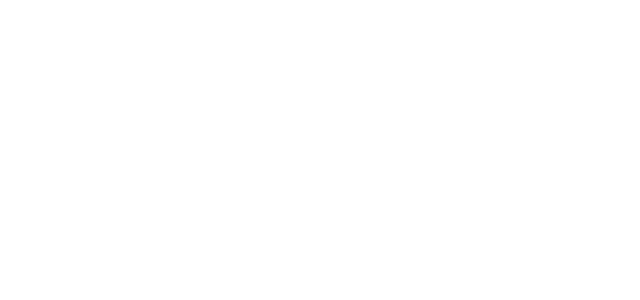
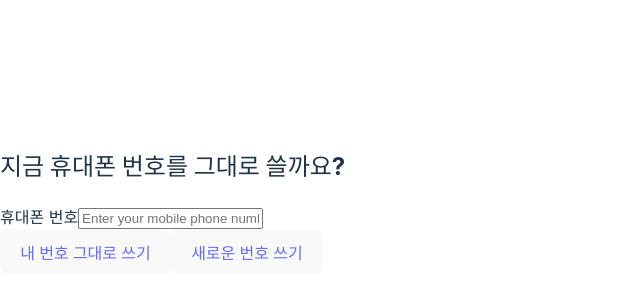
Before and after one commit to creative-coders-club/funnel, a React (Vite) app: page / in a window 1280 px wide. Before the commit this address had no page. Shown: the part 198-498 px from the top of the page, without its empty margins (0-640 px from the left). Built offline with nearby package versions, Linux system fonts and the light colour scheme; the HTML template or start-up script is replaced by a standard one.

Commit message:
1차 데이터 관리 및 요구사항 구현

```diff
--- a/src/App.tsx
+++ b/src/App.tsx
@@ -1,20 +1,33 @@
+import { useReducer } from 'react';
 import { BrowserRouter, Route, Routes } from 'react-router-dom';
 
 import { 가입방식 } from '@/components/가입방식.tsx';
 import { 가입완료 } from '@/components/가입완료.tsx';
 import { 주민번호 } from '@/components/주민번호.tsx';
 import { 집주소 } from '@/components/집주소.tsx';
+import { RegisterDataContext } from '@/contexts/registerContext.tsx';
+import { reducer } from '@/reducers/registerReducer.ts';
+
+const initialState = {
+  phone: '',
+  idNumber: '',
+  address: '',
+};
 
 function App() {
+  const [registerData, dispatch] = useReducer(reducer, initialState);
+
   return (
+    <RegisterDataContext.Provider value={{ registerData, dispatch }}>
       <BrowserRouter>
         <Routes>
-        <Route path="/가입방식" element={<가입방식 />} />
+          <Route path="/" element={<가입방식 />} />
           <Route path="/주민번호" element={<주민번호 />} />
           <Route path="/집주소" element={<집주소 />} />
           <Route path="/가입완료" element={<가입완료 />} />
         </Routes>
       </BrowserRouter>
+    </RegisterDataContext.Provider>
   );
 }
 
--- a/src/components/가입방식.tsx
+++ b/src/components/가입방식.tsx
@@ -1,15 +1,26 @@
 import { Link } from 'react-router-dom';
 
+import { useActions } from '@/hooks/useActions.tsx';
+
 export const 가입방식 = () => {
+  const { phoneNumberRef, onClick가입방식 } = useActions();
+
   return (
     <>
       <h2>지금 휴대폰 번호를 그대로 쓸까요?</h2>
       <div>
         <label htmlFor="phone">휴대폰 번호</label>
-        <input type="tel" id="phone" name="phone" placeholder="Enter your mobile phone number" required />
+        <input
+          ref={phoneNumberRef}
+          type="text"
+          id="phone"
+          name="phone"
+          placeholder="Enter your mobile phone number"
+          required
+        />
       </div>
       <div>
-        <button>
+        <button onClick={onClick가입방식}>
           <Link to={'/주민번호'}>내 번호 그대로 쓰기</Link>
         </button>
         <button>
--- a/src/components/가입완료.tsx
+++ b/src/components/가입완료.tsx
@@ -1,4 +1,13 @@
+import { useLayoutEffect } from 'react';
+
+import { useActions } from '@/hooks/useActions.tsx';
+
 export const 가입완료 = () => {
+  const { submitRegisterData } = useActions();
+
+  useLayoutEffect(() => {
+    submitRegisterData();
+  }, []);
   return (
     <>
       <div>
--- a/src/components/주민번호.tsx
+++ b/src/components/주민번호.tsx
@@ -1,15 +1,26 @@
 import { Link } from 'react-router-dom';
 
+import { useActions } from '@/hooks/useActions.tsx';
+
 export const 주민번호 = () => {
+  const { iDNumberRef, onClick주민번호 } = useActions();
+
   return (
     <>
       <h2>주민등록번호 뒷자리를 입력해주세요</h2>
       <div>
         <label htmlFor="id-number">주민등록번호</label>
-        <input type="number" id="id-number" name="id-number" placeholder="주민번호를 입력해주세요" required />
+        <input
+          ref={iDNumberRef}
+          type="text"
+          id="id-number"
+          name="id-number"
+          placeholder="주민번호를 입력해주세요"
+          required
+        />
       </div>
       <div>
-        <button>
+        <button onClick={onClick주민번호}>
           <Link to={'/집주소'}>다음</Link>
         </button>
       </div>
--- a/src/components/집주소.tsx
+++ b/src/components/집주소.tsx
@@ -1,15 +1,19 @@
 import { Link } from 'react-router-dom';
 
+import { useActions } from '@/hooks/useActions.tsx';
+
 export const 집주소 = () => {
+  const { addressRef, onClick집주소 } = useActions();
+
   return (
     <>
       <h2>집 주소를 입력해주세요</h2>
       <div>
         <label htmlFor="address">집주소</label>
-        <input type="text" id="address" name="address" placeholder="집주소를 입력해주세요" required />
+        <input ref={addressRef} type="text" id="address" name="address" placeholder="집주소를 입력해주세요" required />
       </div>
       <div>
-        <button>
+        <button onClick={onClick집주소}>
           <Link to={'/가입완료'}>입력한 주소로 유심받기</Link>
         </button>
       </div>
--- /dev/null
+++ b/src/contexts/registerContext.tsx
@@ -0,0 +1,19 @@
+import { createContext } from 'react';
+
+import { RegisterAction, RegisterData } from '@/types/register.ts';
+
+export const RegisterDataContext = createContext<RegisterDataContext>({
+  registerData: {
+    phone: '',
+    idNumber: '',
+    address: '',
+  },
+  dispatch: () => {
+    // do nothing
+  },
+});
+
+export type RegisterDataContext = {
+  registerData: RegisterData;
+  dispatch: React.Dispatch<RegisterAction>;
+};
--- /dev/null
+++ b/src/hooks/useActions.tsx
@@ -0,0 +1,49 @@
+import { useContext, useRef } from 'react';
+
+import { RegisterDataContext } from '@/contexts/registerContext.tsx';
+import { Action } from '@/types/register.ts';
+
+export const useActions = () => {
+  const { dispatch, registerData } = useContext(RegisterDataContext);
+  const phoneNumberRef = useRef<HTMLInputElement>(null);
+  const iDNumberRef = useRef<HTMLInputElement>(null);
+  const addressRef = useRef<HTMLInputElement>(null);
+
+  const onClick가입방식 = (event: React.MouseEvent<HTMLButtonElement>) => {
+    event.preventDefault();
+
+    dispatchIfDefined(phoneNumberRef, 'SET_PHONE');
+  };
+
+  const onClick주민번호 = (event: React.MouseEvent<HTMLButtonElement>) => {
+    event.preventDefault();
+
+    dispatchIfDefined(iDNumberRef, 'SET_ID_NUMBER');
+  };
+
+  const onClick집주소 = (event: React.MouseEvent<HTMLButtonElement>) => {
+    event.preventDefault();
+
+    dispatchIfDefined(addressRef, 'SET_ADDRESS');
+  };
+
+  const dispatchIfDefined = (ref: React.RefObject<HTMLInputElement>, type: Action) => {
+    if (ref.current) {
+      dispatch({ type, payload: ref.current.value });
+    }
+  };
+
+  const submitRegisterData = () => {
+    console.log(registerData);
+  };
+
+  return {
+    phoneNumberRef,
+    onClick가입방식,
+    iDNumberRef,
+    onClick주민번호,
+    addressRef,
+    onClick집주소,
+    submitRegisterData,
+  };
+};
--- /dev/null
+++ b/src/reducers/registerReducer.ts
@@ -0,0 +1,14 @@
+import { RegisterAction, RegisterData } from '@/types/register.ts';
+
+export const reducer = (state: RegisterData, action: RegisterAction): RegisterData => {
+  switch (action.type) {
+    case 'SET_PHONE':
+      return { ...state, phone: action.payload };
+    case 'SET_ID_NUMBER':
+      return { ...state, idNumber: action.payload };
+    case 'SET_ADDRESS':
+      return { ...state, address: action.payload };
+    default:
+      return state;
+  }
+};
--- /dev/null
+++ b/src/types/register.ts
@@ -0,0 +1,12 @@
+export type RegisterData = {
+  phone: string;
+  idNumber: string;
+  address: string;
+};
+
+export type RegisterAction =
+  | { type: 'SET_PHONE'; payload: string }
+  | { type: 'SET_ID_NUMBER'; payload: string }
+  | { type: 'SET_ADDRESS'; payload: string };
+
+export type Action = 'SET_PHONE' | 'SET_ID_NUMBER' | 'SET_ADDRESS';
```
Lines whose indentation alone changed are shown as unchanged.
